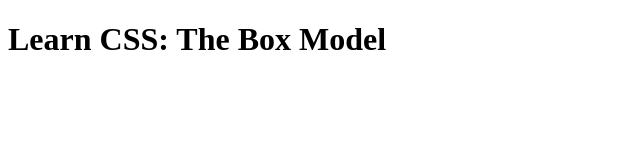
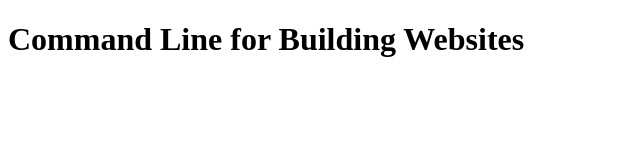
Before and after one commit to CDProjects/HTML-CSS-Cheatsheet, a plain HTML site: page index.html in a window 1280 px wide. Shown: the whole page, without its empty margins (0-640 px from the left). Drawn offline with Linux system fonts and the light colour scheme.

Commit message:
Title change

```diff
--- a/index.html
+++ b/index.html
@@ -4,9 +4,9 @@
     <meta charset="UTF-8">
     <meta http-equiv="X-UA-Compatible" content="IE=edge">
     <meta name="viewport" content="width=device-width, initial-scale=1.0">
-    <title>My HTML Cheatsheet</title>
+    <title>Command Line for Building Websites</title>
 </head>
 <body>
-    <h1>Learn CSS: The Box Model</h1>
+    <h1>Command Line for Building Websites</h1>
 </body>
 </html>
```
